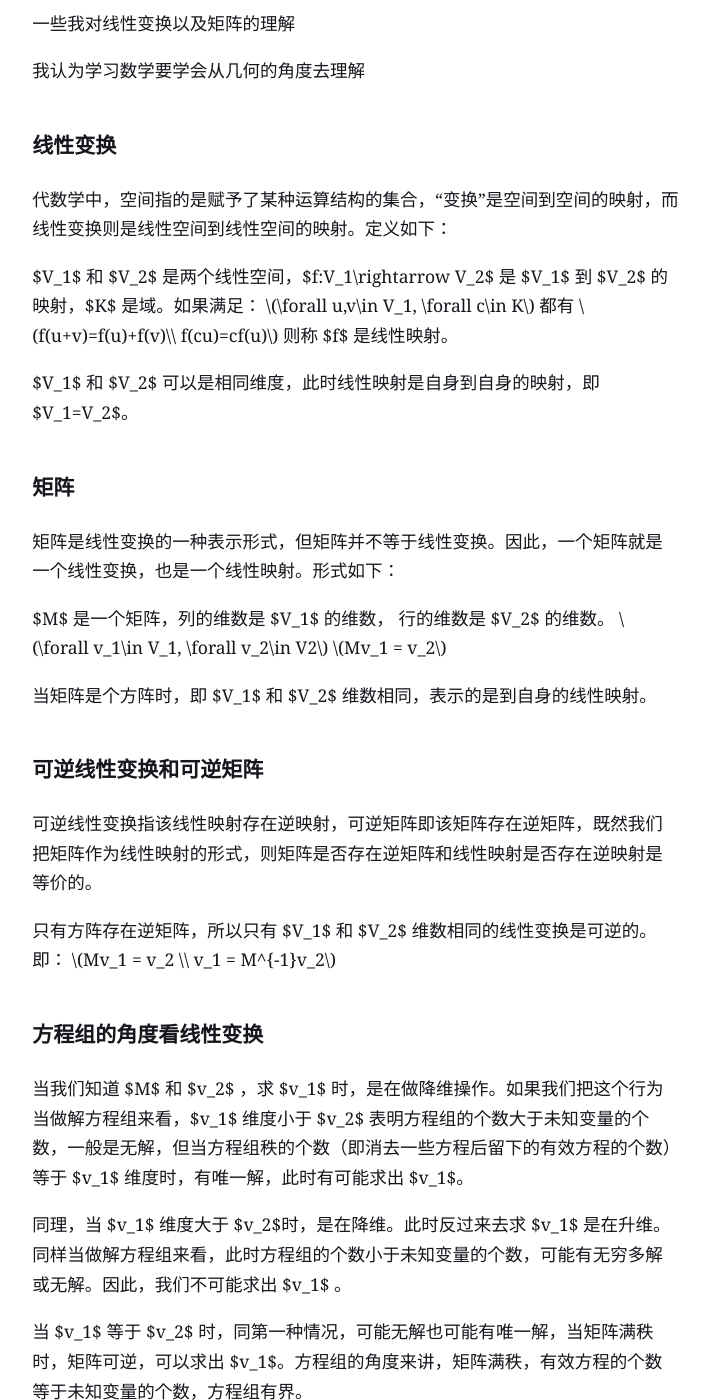
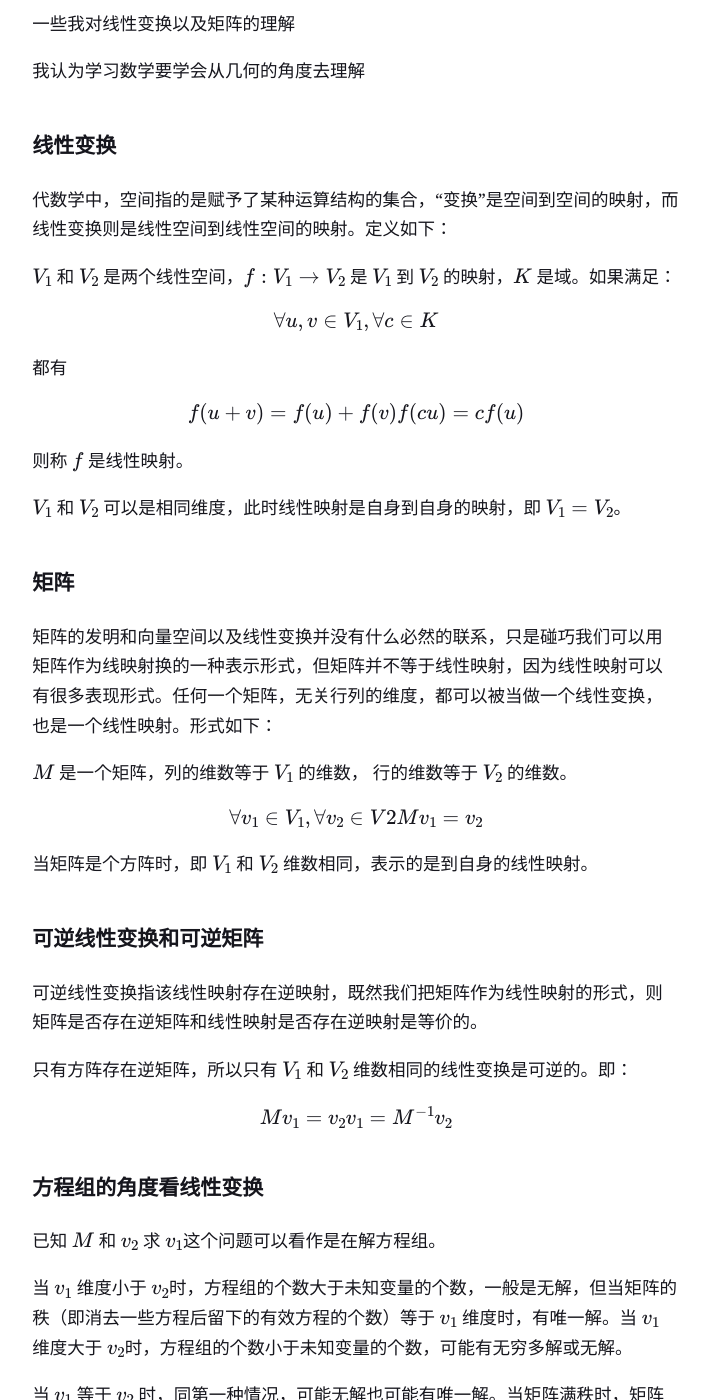
Before and after one commit to XieYHccc/XieYHccc.github.io, a Jekyll site: the page built from _posts/2023-11-05-Linear-Transformation-And-Matrix.md, in a window 1280 px wide and 1400 px high, scrolled down 201 px. Shown: the whole window, without its empty margins (284-993 px from the left). Built offline with Jekyll 4.4.1, drawn with Linux system fonts in a browser that asks for light colours; some web fonts are replaced; formulas are drawn with MathJax 3; some of the changed text lies outside the part shown.

Commit message:
upload linear transformation blog

```diff
--- a/_layouts/default.html
+++ b/_layouts/default.html
@@ -6,6 +6,17 @@
     <link rel="icon" href="/favicon.ico">
     <link rel="stylesheet" href="/css/style.css">
     <link href="https://fonts.googleapis.com/css?family=Open+Sans:700,400|Gentium+Book+Basic:700,400italic,400|Inconsolata" rel='stylesheet' type='text/css'>
+    {% if page.mathjax %}
+    <script type="text/x-mathjax-config">
+      MathJax.Hub.Config({
+        tex2jax: {
+          inlineMath: [ ['$','$'], ["\\(","\\)"] ],
+          processEscapes: true
+        }
+      });
+    </script>
+    <script type="text/javascript" async src="http://cdn.mathjax.org/mathjax/latest/MathJax.js?config=TeX-AMS-MML_HTMLorMML"></script>
+    {% endif %}
   </head>
   <body>
     <nav>
--- a/_posts/2023-11-05-Linear-Transformation-And-Matrix.md
+++ b/_posts/2023-11-05-Linear-Transformation-And-Matrix.md
@@ -7,47 +12,46 @@
 代数学中，空间指的是赋予了某种运算结构的集合，“变换”是空间到空间的映射，而线性变换则是线性空间到线性空间的映射。定义如下：
 
 $V_1$ 和 $V_2$ 是两个线性空间，$f:V_1\rightarrow V_2$ 是 $V_1$ 到 $V_2$ 的映射，$K$ 是域。如果满足：
+
 $$ \forall u,v\in V_1, \forall c\in K $$
+
 都有
-$$
-f(u+v)=f(u)+f(v)\\
-f(cu)=cf(u)
-$$
+
+$$ f(u+v)=f(u)+f(v) \\ f(cu)=cf(u) $$
+
 则称 $f$ 是线性映射。
 
 $V_1$ 和 $V_2$ 可以是相同维度，此时线性映射是自身到自身的映射，即 $V_1=V_2$。
 
 ## 矩阵
 
-矩阵是线性变换的一种表示形式，但矩阵并不等于线性变换。因此，一个矩阵就是一个线性变换，也是一个线性映射。形式如下：
+矩阵的发明和向量空间以及线性变换并没有什么必然的联系，只是碰巧我们可以用矩阵作为线映射换的一种表示形式，但矩阵并不等于线性映射，因为线性映射可以有很多表现形式。任何一个矩阵，无关行列的维度，都可以被当做一个线性变换，也是一个线性映射。形式如下：
 
-$M$ 是一个矩阵，列的维数是 $V_1$ 的维数， 行的维数是 $V_2$ 的维数。
-$$ \forall v_1\in V_1, \forall v_2\in V2 $$
-$$ Mv_1 = v_2$$
+$M$ 是一个矩阵，列的维数等于 $V_1$ 的维数， 行的维数等于 $V_2$ 的维数。
+
+$$ \forall v_1\in V_1, \forall v_2\in V2 \\ Mv_1 = v_2 $$
 
 当矩阵是个方阵时，即 $V_1$ 和 $V_2$ 维数相同，表示的是到自身的线性映射。
 
 ## 可逆线性变换和可逆矩阵
 
-可逆线性变换指该线性映射存在逆映射，可逆矩阵即该矩阵存在逆矩阵，既然我们把矩阵作为线性映射的形式，则矩阵是否存在逆矩阵和线性映射是否存在逆映射是等价的。
+可逆线性变换指该线性映射存在逆映射，既然我们把矩阵作为线性映射的形式，则矩阵是否存在逆矩阵和线性映射是否存在逆映射是等价的。
 
 只有方阵存在逆矩阵，所以只有 $V_1$ 和 $V_2$ 维数相同的线性变换是可逆的。即：
-$$
-Mv_1 = v_2 \\
-v_1 = M^{-1}v_2
+
+$$ Mv_1 = v_2 \\ v_1 = M^{-1}v_2
 $$
 
 ## 方程组的角度看线性变换
+已知 $M$ 和 $v_2$ 求 $v_1$这个问题可以看作是在解方程组。
 
-当我们知道 $M$ 和 $v_2$ ，求 $v_1$ 时，是在做降维操作。如果我们把这个行为当做解方程组来看，$v_1$ 维度小于 $v_2$ 表明方程组的个数大于未知变量的个数，一般是无解，但当方程组秩的个数（即消去一些方程后留下的有效方程的个数）等于 $v_1$ 维度时，有唯一解，此时有可能求出 $v_1$。
+当 $v_1$ 维度小于 $v_2$时，方程组的个数大于未知变量的个数，一般是无解，但当矩阵的秩（即消去一些方程后留下的有效方程的个数）等于 $v_1$ 维度时，有唯一解。当 $v_1$ 维度大于 $v_2$时，方程组的个数小于未知变量的个数，可能有无穷多解或无解。
 
-同理，当 $v_1$ 维度大于 $v_2$时，是在降维。此时反过来去求 $v_1$ 是在升维。同样当做解方程组来看，此时方程组的个数小于未知变量的个数，可能有无穷多解或无解。因此，我们不可能求出 $v_1$ 。
-
-当 $v_1$ 等于 $v_2$ 时，同第一种情况，可能无解也可能有唯一解，当矩阵满秩时，矩阵可逆，可以求出 $v_1$。方程组的角度来讲，矩阵满秩，有效方程的个数等于未知变量的个数，方程组有界。
+当 $v_1$ 等于 $v_2$ 时，同第一种情况，可能无解也可能有唯一解。当矩阵满秩时，矩阵可逆，方程两边同乘 $M^{-1}$ 可以得到 $v_1$ 。方程组的角度来讲，矩阵满秩，有效方程的个数等于未知变量的个数，方程组有唯一解。
 
 ## 映射到自身的线性变换 / 从几何角度看线性变换
 
-这块内容从几何的角度讲比较好理解，高维类似，只是不能可视化。
+映射到自身空间的线性变换是一类特殊变换，代表该变换的矩阵是方阵，因为$V_1$ 和 $V_2$ 维度相同。
 
 图形学中常见的旋转变换，镜面变换， 缩放变换，剪切变换（不包括平移变换，后面会讲）都是映射到自身的线性变换。从几何角度观察这些变换，发现以下性质
 * 变换前两点之间的直线，变换后仍然为直线，不发生弯曲。
```
Also changed, not shown: other parts of _posts/2023-11-05-Linear-Transformation-And-Matrix.md (+5 -0 lines).
